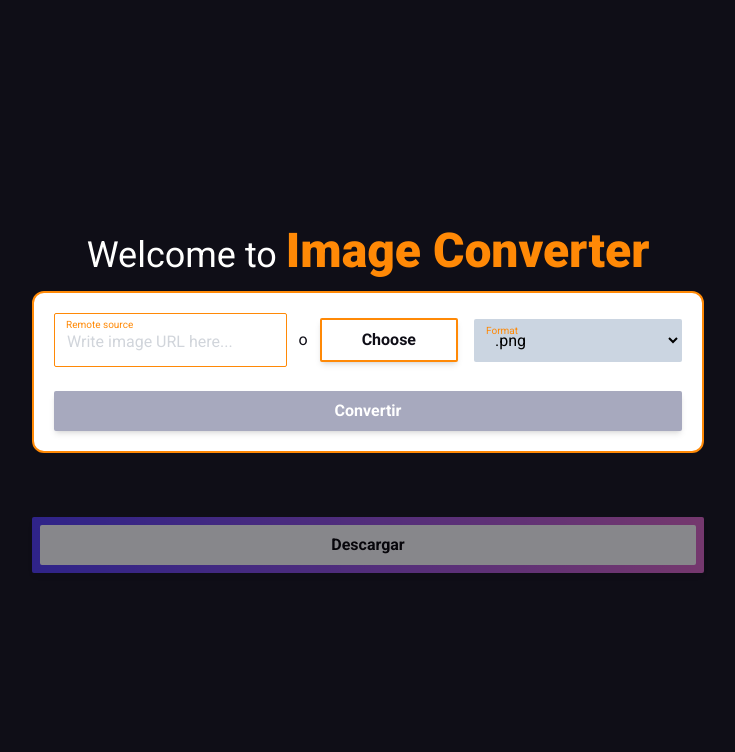
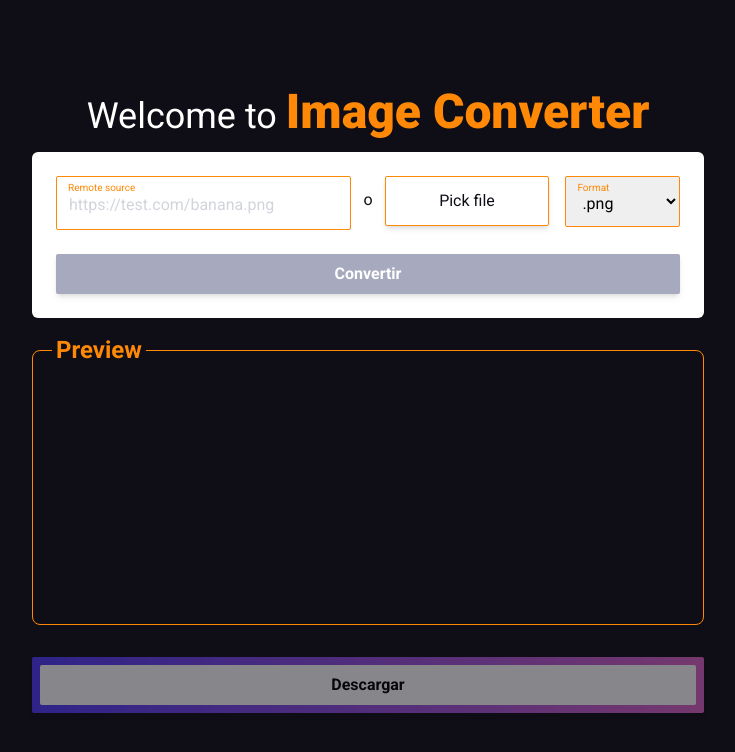
Before and after one commit to Miguelo981/converter.miguelo.dev, a Next.js app: page / in a window 1280 px wide. Shown: the top 752 px of the page, without its empty margins (272-1007 px from the left). Built offline with nearby package versions, Linux system fonts and the light colour scheme.

Commit message:
Update converted imgs preview design

```diff
--- a/src/components/ConvertFeedback.tsx
+++ b/src/components/ConvertFeedback.tsx
@@ -3,5 +3,5 @@ interface ConvertFeedbackProps {
 }
 
 export default function ConvertFeedback({ message }: ConvertFeedbackProps) {
-  return <p className="text-center text-red-400">{message}</p>;
+  return <p className="mb-5 text-center text-red-400">{message}</p>;
 }
--- a/src/components/ConvertForm.tsx
+++ b/src/components/ConvertForm.tsx
@@ -81,7 +81,9 @@ export default function ConvertForm() {
 
   const handleSuccess = (file: FormBody) => {
     textInput.current!.value = "";
+    formik.setFieldValue("name", "");
     setFileList([...fileList, file]);
+    setSourceFeedback(null);
   };
 
   const handleFileRemove = (file: FormBody) => {
@@ -90,10 +92,10 @@ export default function ConvertForm() {
 
   return (
     <>
-      <header className="mb-8 flex w-full flex-col rounded-xl border-2 border-primary bg-white p-5">
+      <header className="mb-8 flex w-full flex-col rounded-md bg-white p-6">
         <form
           onSubmit={(evt) => evt.preventDefault()}
-          className="mb-6 flex flex-col items-center justify-center space-x-3 space-y-3 md:flex-row md:space-y-0"
+          className="mb-6 flex flex-col items-start justify-center gap-3 md:flex-row"
         >
           <div className="relative w-full">
             <div className="label-container">
@@ -112,28 +114,28 @@ export default function ConvertForm() {
               name="source"
               id="source"
               onChange={formik.handleChange}
-              placeholder="Write image URL here..."
+              placeholder="https://test.com/banana.png"
             />
             {sourceFeedback && (
-              <p
+              <span
                 className={`text-sm ${
                   sourceFeedback.isError ? "text-tertiary" : "text-quaternary"
                 }`}
               >
                 {sourceFeedback.message}
-              </p>
+              </span>
             )}
           </div>
-          <span className="text-app-bg"> o </span>
-          <div className="flex h-full w-full flex-col items-center justify-center space-x-4 sm:flex-row">
+          <span className="py-3 text-app-bg"> o </span>
+          <div className="flex h-full w-full items-center justify-center gap-4">
             <button
-              className="mx-auto h-fit w-full rounded-sm border-2 border-primary bg-white px-10 py-2 font-semibold text-app-bg shadow-md transition duration-100 ease-in-out hover:bg-primary hover:text-white sm:w-1/2 md:w-auto"
+              className="w-1/2 rounded-sm border border-primary bg-white px-0 py-3 text-app-bg shadow-md transition duration-100 ease-in-out hover:bg-primary hover:text-white md:w-full md:px-10"
               onClick={handlePickBtn}
             >
               {formik.values.source === null ||
               typeof formik.values.source === "string"
-                ? "Choose"
-                : "Change"}
+                ? "Pick file"
+                : "Change file"}
             </button>
             <input
               hidden
@@ -144,7 +146,7 @@ export default function ConvertForm() {
               onChange={handleFile}
               accept={IMG_FORMATS.map((fmt) => `.${fmt}`).join(",")}
             />
-            <div className="relative w-1/2 md:w-52">
+            <div className="relative w-1/2 md:w-full">
               <div className="label-container">
                 <label className="input-label z-20" htmlFor="format">
                   Format
@@ -178,7 +180,12 @@ export default function ConvertForm() {
           }
         />
       </header>
-      <footer className="mb-8 flex max-h-[200px] w-full flex-wrap gap-4 overflow-y-auto">
+      {serverError && <ConvertFeedback message={serverError} />}
+      <footer className="relative">
+        <div className="absolute -top-5 left-5 bg-app-bg p-1">
+          <h2 className="text-2xl font-bold text-primary">Preview</h2>
+        </div>
+        <div className="scrollbar mb-8 flex h-[200px] w-full flex-wrap gap-4 overflow-y-auto rounded-lg border border-primary p-5 md:h-[275px]">
           {fileList?.map((file) => (
             <ConvertFileDetail
               key={randomString(10)}
@@ -186,9 +193,9 @@ export default function ConvertForm() {
               onRemove={() => handleFileRemove(file)}
             />
           ))}
+        </div>
       </footer>
       <DownloadBtn files={fileList} onClick={handleDownloadClick} />
-      {serverError && <ConvertFeedback message={serverError} />}
     </>
   );
 }
--- a/src/services/converter.ts
+++ b/src/services/converter.ts
@@ -1,12 +1,11 @@
-import { ConvertedImg } from "@/models/image";
-import { ImgFormat } from "@/types/types";
+import { ConvertResponseData, ImgFormat } from "@/types/types";
 
 const ENDPOINT = "/api/images";
 
 export async function convertImgFile(
   source: Buffer | string,
   format: ImgFormat
-): Promise<ConvertedImg | Error> {
+): Promise<ConvertResponseData | Error> {
   const controller = new AbortController();
   setTimeout(() => controller.abort(), 5000);
 
@@ -23,9 +22,11 @@ export async function convertImgFile(
     signal: controller.signal,
   });
 
+  const data: ConvertResponseData = await res.json();
+
   if (!res.ok) {
-    throw new Error(`Error converting image: ${res.statusText}`);
+    throw new Error(data.message); // `Error converting image: ${res.statusText}`
   }
 
-  return res.json();
+  return data;
 }
--- a/src/styles/globals.css
+++ b/src/styles/globals.css
@@ -1,6 +1,11 @@
 @tailwind base;
 @tailwind components;
 @tailwind utilities;
+
+:root {
+  --primary: #ff8906;
+  --app-bg: #0f0e17
+}
 
 body {
   padding-left: 20px;
@@ -11,13 +16,50 @@ main {
   height: 100vh;
 }
 
+.scrollbar::-webkit-scrollbar {
+  background-color:transparent;
+  width:16px
+}
+
+/* background of the scrollbar except button or resizer */
+.scrollbar::-webkit-scrollbar-track {
+  background-color:transparent
+}
+.scrollbar::-webkit-scrollbar-track:hover {
+  background-color:transparent
+}
+
+/* scrollbar itself */
+.scrollbar::-webkit-scrollbar-thumb {
+  background-color:var(--primary);
+  border-radius:12px;
+  border:5px solid var(--app-bg)
+}
+.scrollbar::-webkit-scrollbar-thumb:hover {
+  background-color:var(--primary);
+  border:4px solid var(--app-bg)
+}
+
+/* set button(top and bottom of the scrollbar) */
+.scrollbar::-webkit-scrollbar-button {display:none}
+
+.spinner-1 {
+  width: 25px;
+  aspect-ratio: 1;
+  border-radius: 50%;
+  border: 4px solid;
+  animation: s1 1s infinite;
+}
+
+@keyframes s1 {to{transform: rotate(.5turn)}}
+
 @layer components {
   body {
     @apply bg-app-bg text-main
   }
 
   .app-text-input {
-    @apply pt-4 p-3 rounded-sm border border-primary block w-full outline-transparent text-app-bg placeholder:text-gray-300 disabled:text-gray-300 disabled:bg-gray-500;
+    @apply pt-4 p-3 rounded-sm border border-primary w-full outline-transparent text-app-bg placeholder:text-gray-300 disabled:text-gray-300 disabled:bg-gray-500;
   }
 
   .app-text-input:focus,
@@ -54,20 +96,10 @@ main {
   }
 
   .download-btn span {
-    @apply font-semibold w-full py-2 rounded-sm bg-white text-black ease-out transition-all duration-200;
+    @apply font-bold w-full py-2 rounded-sm bg-white text-black ease-out transition-all duration-200;
   }
 
   .app-select-input {
-    @apply text-black bg-slate-300 py-2.5 px-4 border rounded-sm block w-full relative border-transparent disabled:text-gray-500 disabled:bg-gray-200 disabled:cursor-not-allowed focus:outline-none;
+    @apply pt-4 p-3 text-black rounded-sm border border-primary w-full focus:outline-none;
   }
 }
-
-.spinner-1 {
-  width: 25px;
-  aspect-ratio: 1;
-  border-radius: 50%;
-  border: 4px solid;
-  animation: s1 1s infinite;
-}
-
-@keyframes s1 {to{transform: rotate(.5turn)}}
```
Also changed, not shown: src/components/ConvertFileDetail.tsx (+17 -11 lines), 1 other file (tests, documents, lock files or other folders). Lines whose indentation alone changed are shown as unchanged.
